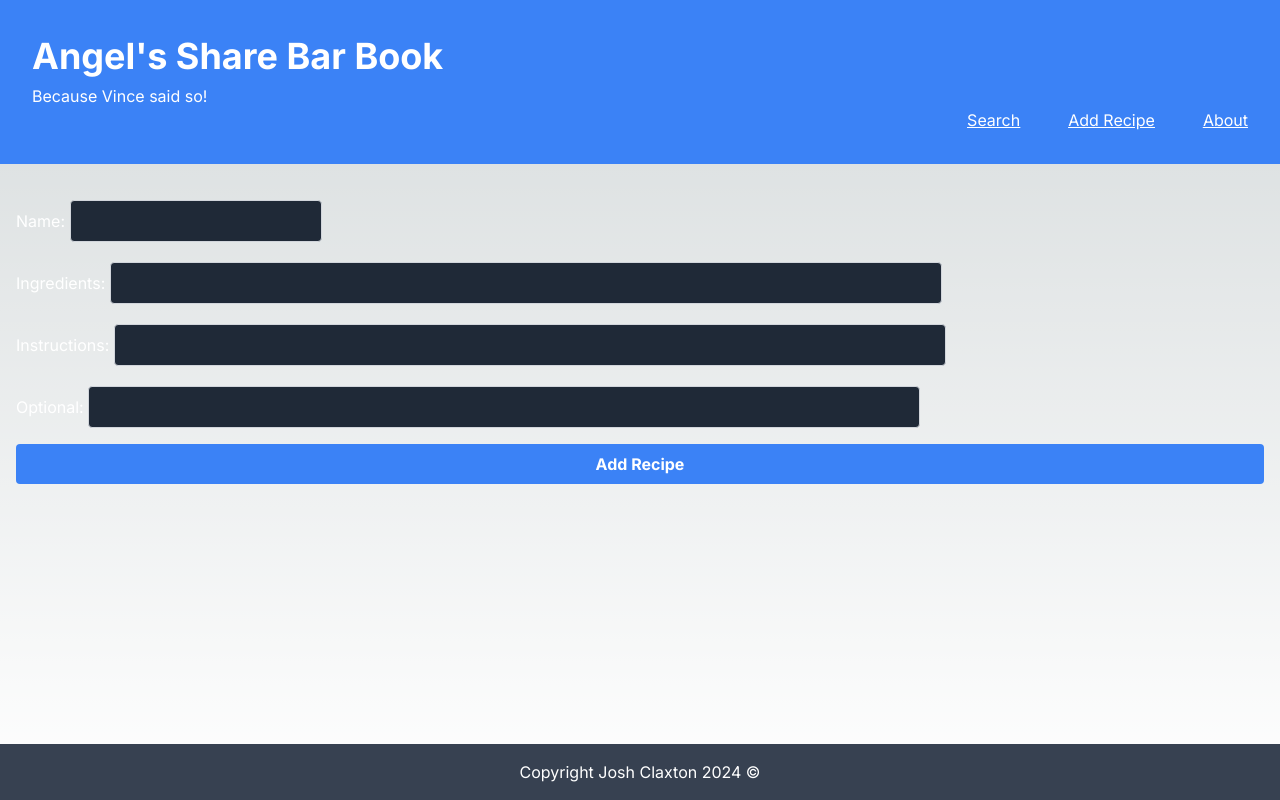
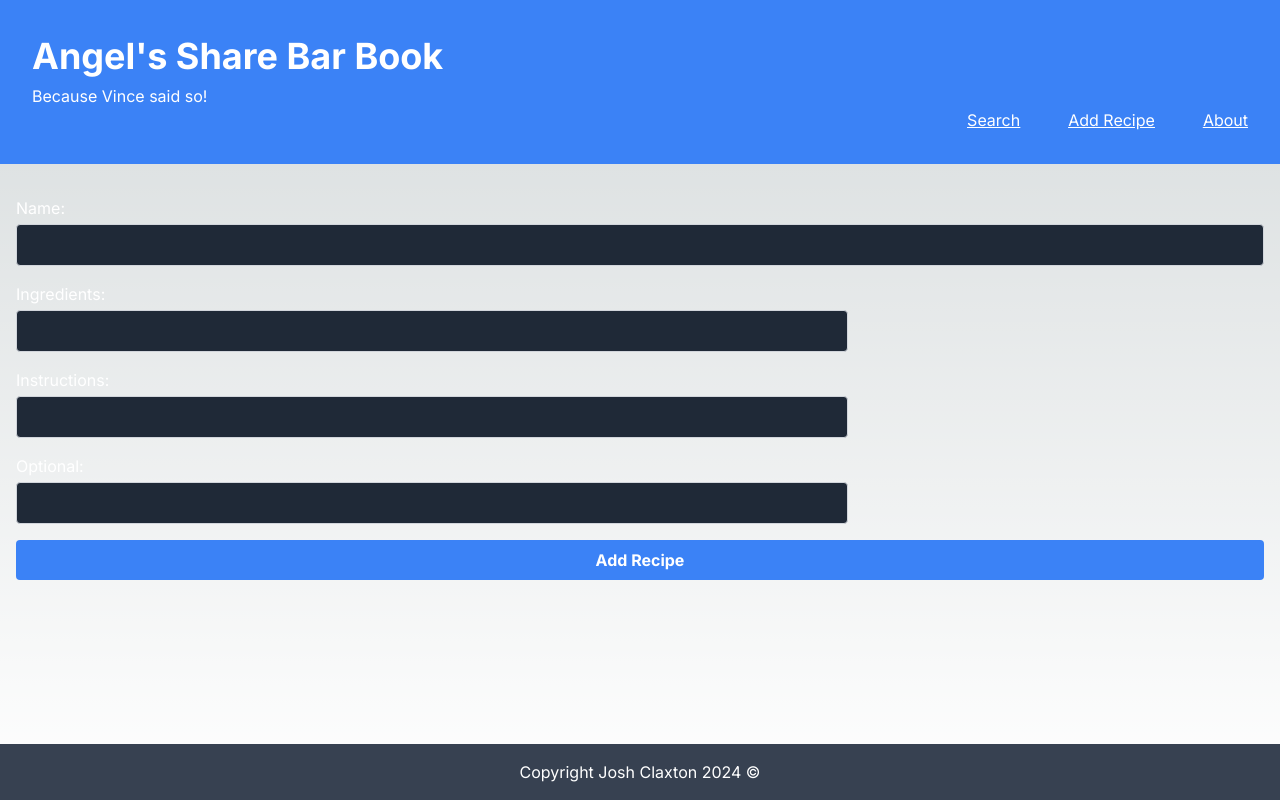
Before and after one commit to bowdumb/angels-share, a Next.js app: page /add-recipe in a window 1280 px wide. Built offline with nearby package versions, Linux system fonts and the light colour scheme.

Commit message:
Changed the input fields and their names to flex-box columns on the add-recipe page to create alignment in the text input fields.

```diff
--- a/src/app/add-recipe/page.js
+++ b/src/app/add-recipe/page.js
@@ -46,19 +46,19 @@ export default function addCocktailForm() {
 
     return (
         <form onSubmit={handleSubmit} className="flex flex-col space-y-4">
-            <label>
+            <label className="flex flex-col">
                 <span className="text-white">Name: </span>
                 <input type="text" name="name" value={formData.name} onChange={handleChange} className="mt-1 p-2 border border-gray-300 rounded bg-gray-800 text-white" />
             </label>
-            <label>
+            <label className="flex flex-col">
                 <span className="text-white">Ingredients: </span>
                 <input type="text" name="ingredients" value={formData.ingredients} onChange={handleChange} className="text-white w-2/3 mt-1 p-2 border border-gray-300 rounded bg-gray-800" />
             </label>
-            <label>
+            <label className="flex flex-col">
                 <span className="text-white">Instructions: </span>
                 <input type="text" name="instructions" value={formData.instructions} onChange={handleChange} className="text-white w-2/3 mt-1 p-2 border border-gray-300 rounded bg-gray-800" />
             </label>
-            <label>
+            <label className="flex flex-col">
                 <span className="text-white">Optional: </span>
                 <input type="text" name="optional" value={formData.optional} onChange={handleChange} className="text-white w-2/3 mt-1 p-2 border border-gray-300 rounded bg-gray-800" />
             </label>
```
